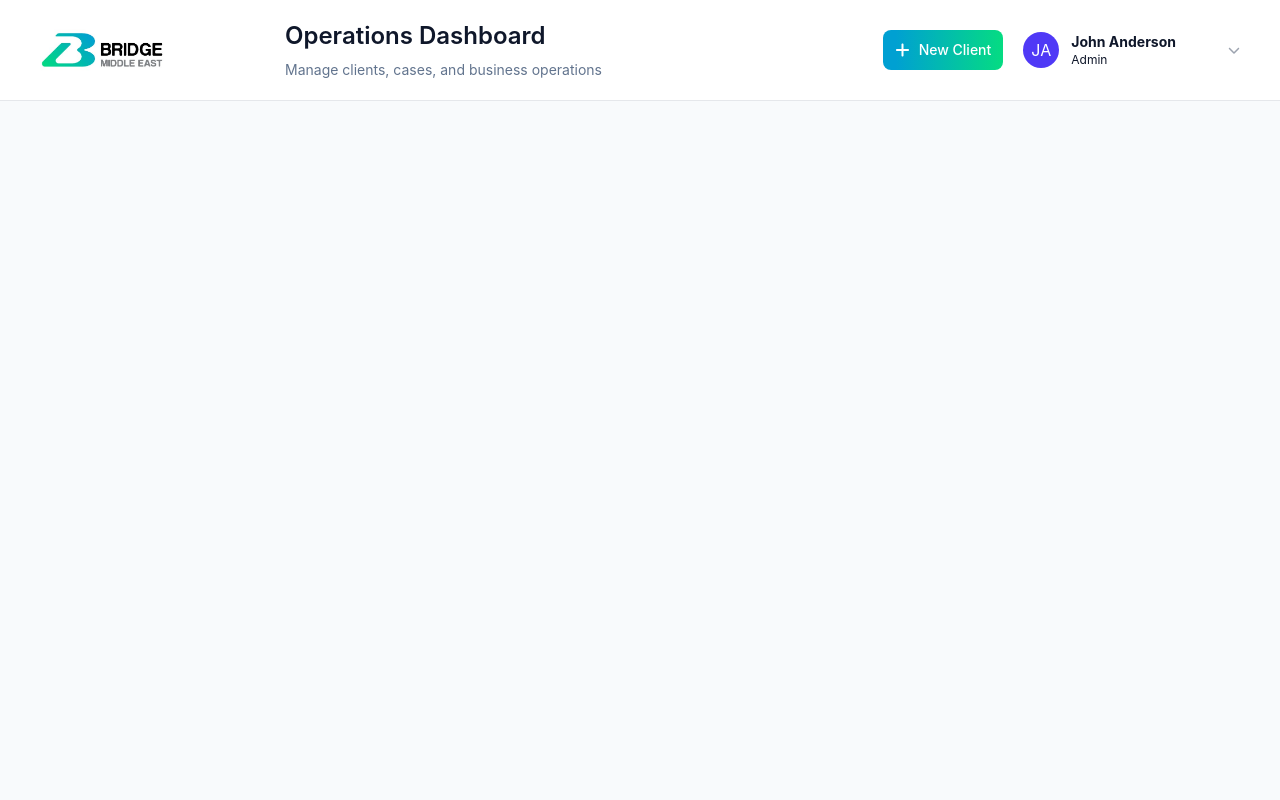
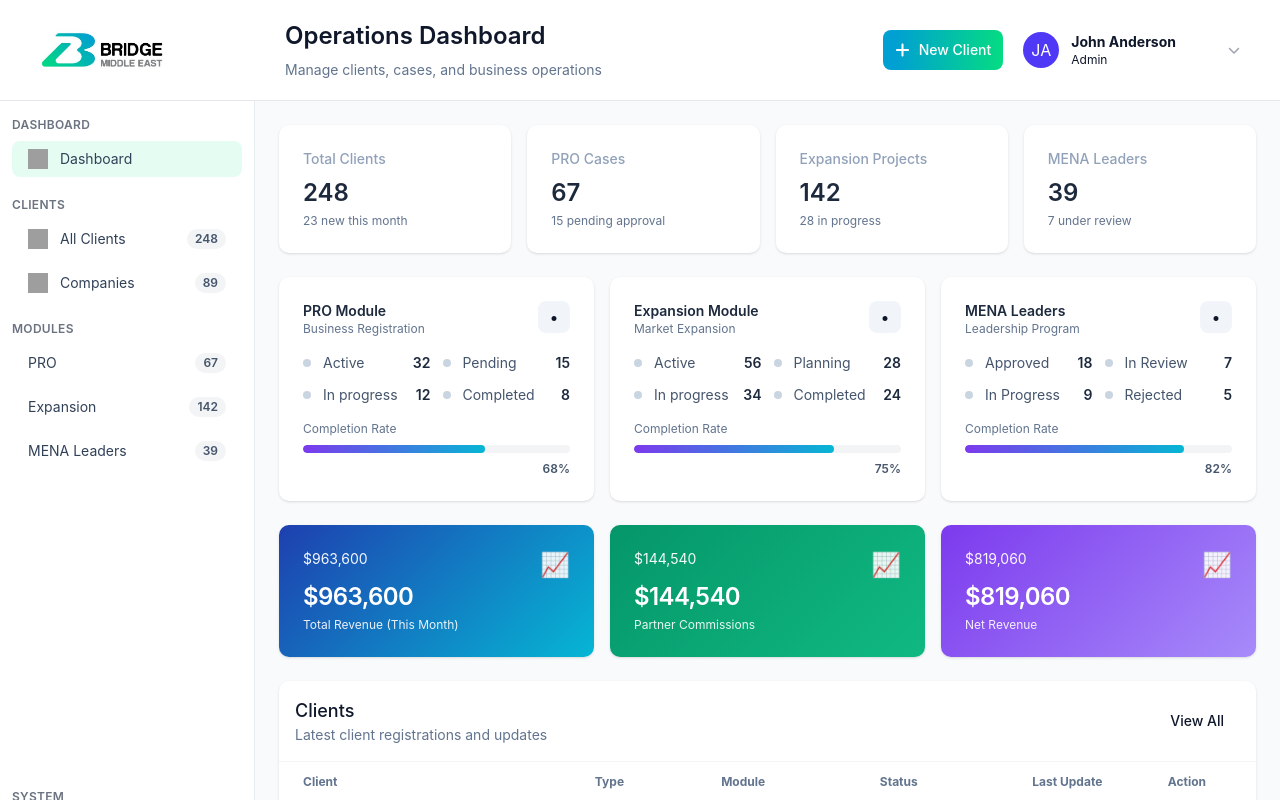
Before and after one commit to akifcankara/bmms-frontend, a Next.js app: page / in a window 1280 px wide. Shown: the top 800 px of the page. Built offline with nearby package versions, Linux system fonts and the light colour scheme.

Commit message:
header updates

```diff
--- a/app/page.tsx
+++ b/app/page.tsx
@@ -10,80 +10,80 @@ export default function Home() {
   return (
     <>
       <Header />
+      <div className="flex">
+        <SideMenu />
+        <main className="flex-1 p-6">
+
+            <section className="grid grid-cols-4 gap-4 mb-6">
+              <div>
+                <Card title="Total Clients" value={248} hint="23 new this month" />
+              </div>
+              <div>
+                <Card title="PRO Cases" value={67} hint="15 pending approval" />
+              </div>
+              <div>
+                <Card title="Expansion Projects" value={142} hint="28 in progress" />
+              </div>
+              <div>
+                <Card title="MENA Leaders" value={39} hint="7 under review" />
+              </div>
+            </section>
+            <section className="grid grid-cols-3 gap-4 mb-6">
+              <div>
+                <ModuleCard
+                  title="PRO Module"
+                  subtitle="Business Registration"
+                  items={[
+                    { label: "Active", value: 32 },
+                    { label: "Pending", value: 15 },
+                    { label: "In progress", value: 12 },
+                    { label: "Completed", value: 8 },
+                  ]}
+                  completion={68}
+                />
+              </div>
+              <div>
+                <ModuleCard
+                  title="Expansion Module"
+                  subtitle="Market Expansion"
+                  items={[
+                    { label: "Active", value: 56 },
+                    { label: "Planning", value: 28 },
+                    { label: "In progress", value: 34 },
+                    { label: "Completed", value: 24 },
+                  ]}
+                  completion={75}
+                />
+              </div>
+              <div>
+                <ModuleCard
+                  title="MENA Leaders"
+                  subtitle="Leadership Program"
+                  items={[
+                    { label: "Approved", value: 18 },
+                    { label: "In Review", value: 7 },
+                    { label: "In Progress", value: 9 },
+                    { label: "Rejected", value: 5 },
+                  ]}
+                  completion={82}
+                />
+              </div>
+            </section>
+
+            <section className="grid grid-cols-3 gap-4 mb-6">
+              <RevenueCard title="$963,600" value="$963,600" subtitle="Total Revenue (This Month)" colorFrom="#1e40af" colorTo="#06b6d4" />
+              <RevenueCard title="$144,540" value="$144,540" subtitle="Partner Commissions" colorFrom="#059669" colorTo="#10b981" />
+              <RevenueCard title="$819,060" value="$819,060" subtitle="Net Revenue" colorFrom="#7c3aed" colorTo="#a78bfa" />
+            </section>
+
+            <ClientsTable />
+            <PartnersTable />
+        </main>
+      </div>
     </>
     // <div className="min-h-screen bg-gray-50">
     //   <div className="flex">
     //     <SideMenu />
-    //     <main className="flex-1 p-6">
-    //       <div className="max-w-[1184px] mx-auto">
-    //         <Header />
-
-    //         <section className="grid grid-cols-4 gap-4 mb-6">
-    //           <div>
-    //             <Card title="Total Clients" value={248} hint="23 new this month" />
-    //           </div>
-    //           <div>
-    //             <Card title="PRO Cases" value={67} hint="15 pending approval" />
-    //           </div>
-    //           <div>
-    //             <Card title="Expansion Projects" value={142} hint="28 in progress" />
-    //           </div>
-    //           <div>
-    //             <Card title="MENA Leaders" value={39} hint="7 under review" />
-    //           </div>
-    //         </section>
-    //         <section className="grid grid-cols-3 gap-4 mb-6">
-    //           <div>
-    //             <ModuleCard
-    //               title="PRO Module"
-    //               subtitle="Business Registration"
-    //               items={[
-    //                 { label: "Active", value: 32 },
-    //                 { label: "Pending", value: 15 },
-    //                 { label: "In progress", value: 12 },
-    //                 { label: "Completed", value: 8 },
-    //               ]}
-    //               completion={68}
-    //             />
-    //           </div>
-    //           <div>
-    //             <ModuleCard
-    //               title="Expansion Module"
-    //               subtitle="Market Expansion"
-    //               items={[
-    //                 { label: "Active", value: 56 },
-    //                 { label: "Planning", value: 28 },
-    //                 { label: "In progress", value: 34 },
-    //                 { label: "Completed", value: 24 },
-    //               ]}
-    //               completion={75}
-    //             />
-    //           </div>
-    //           <div>
-    //             <ModuleCard
-    //               title="MENA Leaders"
-    //               subtitle="Leadership Program"
-    //               items={[
-    //                 { label: "Approved", value: 18 },
-    //                 { label: "In Review", value: 7 },
-    //                 { label: "In Progress", value: 9 },
-    //                 { label: "Rejected", value: 5 },
-    //               ]}
-    //               completion={82}
-    //             />
-    //           </div>
-    //         </section>
-
-    //         <section className="grid grid-cols-3 gap-4 mb-6">
-    //           <RevenueCard title="$963,600" value="$963,600" subtitle="Total Revenue (This Month)" colorFrom="#1e40af" colorTo="#06b6d4" />
-    //           <RevenueCard title="$144,540" value="$144,540" subtitle="Partner Commissions" colorFrom="#059669" colorTo="#10b981" />
-    //           <RevenueCard title="$819,060" value="$819,060" subtitle="Net Revenue" colorFrom="#7c3aed" colorTo="#a78bfa" />
-    //         </section>
-
-    //         <ClientsTable />
-    //         <PartnersTable />
-    //       </div>
-    //     </main>
     //   </div>
     // </div>
   );
--- a/components/common/header.tsx
+++ b/components/common/header.tsx
@@ -4,7 +4,7 @@ import Avatar from "./avatar";
 import PlusIcon from "../icons/plus";
 
 export default function Header() {
-    return <header className="flex gap-5 items-center mb-6 bg-white p-5 px-10 border-b-1 border-gray-200">
+    return <header className="flex gap-5 items-center bg-white p-5 px-10 border-b-1 border-gray-200">
         <Image src={'/logo.jpg'} alt="BMMS" width={125} height={42} />
         <div className="flex w-full items-center justify-between pl-[100px]">
             <div className="flex flex-col gap-2">
--- a/components/side-menu.tsx
+++ b/components/side-menu.tsx
@@ -31,17 +31,17 @@ function MenuItem({ label, icon, count, active }: { label: string; icon?: string
 export default function SideMenu() {
   return (
     <aside
-      className="w-[255px] h-screen px-3 py-4"
+      className="flex flex-col gap-5 w-[255px] h-screen px-3 py-4 bg-white"
       style={{ borderRight: "1px solid var(--sidebar-border)" }}
     >
-      <div className="mb-6">
+      <div className="flex flex-col gap-2">
         <div className="text-xs uppercase tracking-wide font-semibold" style={{ color: "var(--sidebar-foreground)" }}>
           Dashboard
         </div>
         <MenuItem label="Dashboard" icon={icons.dashboard} active />
       </div>
 
-      <div className="mb-6">
+      <div className="flex flex-col gap-2">
         <div className="text-xs uppercase tracking-wide font-semibold" style={{ color: "var(--sidebar-foreground)" }}>
           Clients
         </div>
@@ -49,7 +49,7 @@ export default function SideMenu() {
         <MenuItem label="Companies" icon={icons.companies} count={89} />
       </div>
 
-      <div className="mb-6">
+      <div className="flex flex-col gap-2">
         <div className="text-xs uppercase tracking-wide font-semibold" style={{ color: "var(--sidebar-foreground)" }}>
           Modules
         </div>
```
